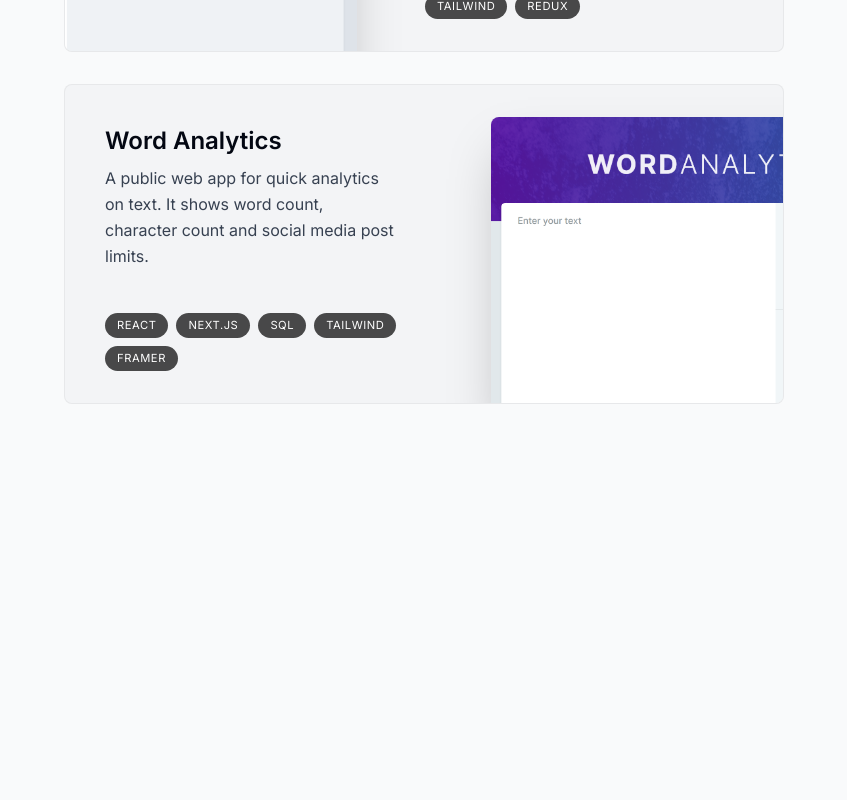
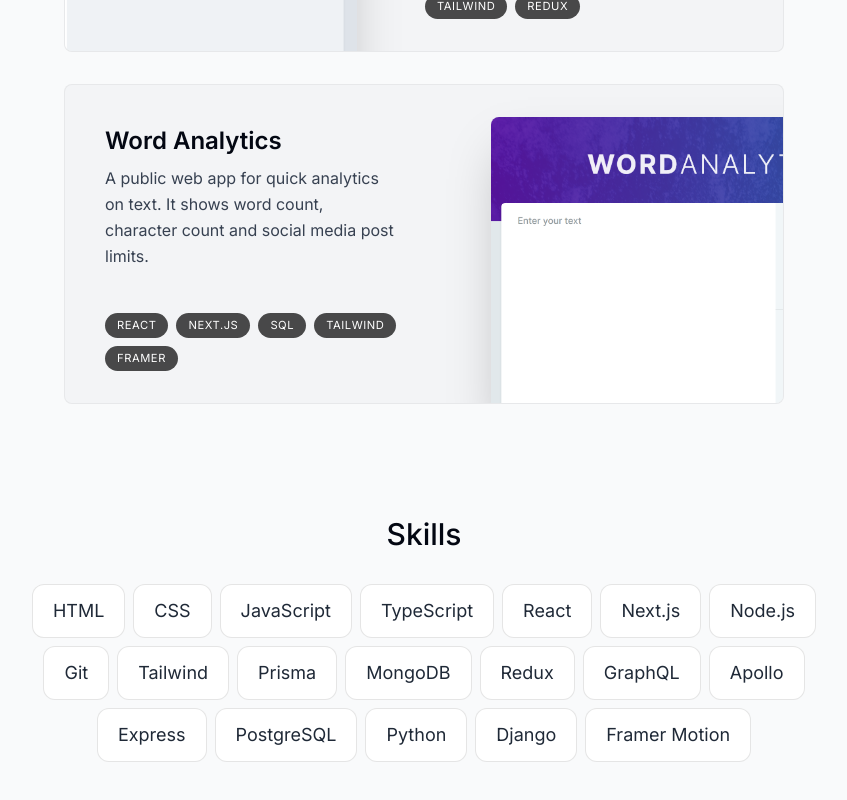
Before and after one commit to mdshemul48/portfolio, a Next.js app: page / in a window 1280 px wide. Shown: the part 1986-2786 px from the top of the page, without its empty margins (216-1063 px from the left). Built offline with nearby package versions, Linux system fonts and the light colour scheme.

Commit message:
adding skills section

```diff
--- a/src/app/page.tsx
+++ b/src/app/page.tsx
@@ -2,6 +2,7 @@
 import Intro from "@/components/Intro/Intro";
 import Projects from "@/components/Projects/Projects";
 import { SectionDivider } from "@/components/SectionDivider/SectionDivider";
+import Skills from "@/components/Skills/Skills";
 
 export default function Home() {
   return (
@@ -10,6 +11,7 @@
       <SectionDivider />
       <About />
       <Projects />
+      <Skills />
     </main>
   );
 }
--- a/src/components/Projects/Projects.tsx
+++ b/src/components/Projects/Projects.tsx
@@ -8,7 +8,7 @@
 export default function Projects() {
   const { ref } = useSelection("Projects", 0.5);
   return (
-    <section className="scroll-mt-28" id="projects" ref={ref}>
+    <section className="scroll-mt-28 mb-28" id="projects" ref={ref}>
       <SectionHeading>My Projects</SectionHeading>
       <div>
         {projectsData.map((project, index) => (
--- /dev/null
+++ b/src/components/Skills/Skills.tsx
@@ -0,0 +1,53 @@
+"use client";
+
+import React from "react";
+import { motion } from "framer-motion";
+import SectionHeading from "../shared/SectionHeading";
+import { skillsData } from "@/lib/data";
+import { useSelection } from "@/hooks/useSelection";
+
+const fadeInAnimationsVariants = {
+  initial: {
+    opacity: 0,
+    y: 100,
+  },
+  animate: (index: number) => ({
+    opacity: 1,
+    y: 0,
+    transition: {
+      delay: 0.05 * index,
+    },
+  }),
+};
+
+const Skills = () => {
+  const { ref } = useSelection("Skills");
+  return (
+    <section
+      className="mb-28 max-w-[53rem] scroll-mt-28 text-center sm:mb-40"
+      id="skills"
+      ref={ref}
+    >
+      <SectionHeading>Skills</SectionHeading>
+      <ul className="flex flex-wrap justify-center gap-2 text-lg text-gray-800">
+        {skillsData.map((skill, index) => (
+          <motion.li
+            variants={fadeInAnimationsVariants}
+            initial="initial"
+            whileInView="animate"
+            viewport={{
+              once: true,
+            }}
+            custom={index}
+            className="bg-white border border-black/[0.1] rounded-xl px-5 py-3"
+            key={index}
+          >
+            {skill}
+          </motion.li>
+        ))}
+      </ul>
+    </section>
+  );
+};
+
+export default Skills;
```
